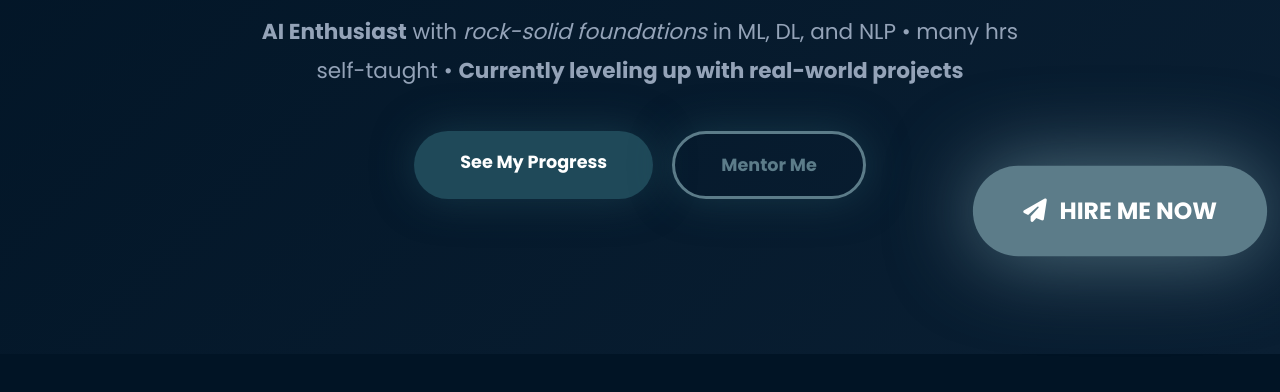
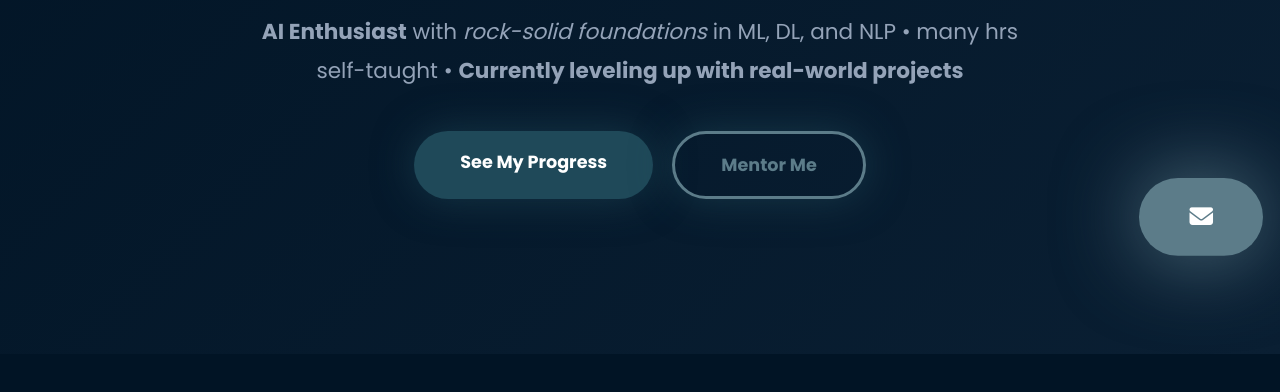
Before and after one commit to Uv1812/portfolio, a plain HTML site: page index.html in a window 1280 px wide. Shown: the part 526-918 px from the top of the page. Drawn offline with nearby package versions, Linux system fonts and the light colour scheme.

Commit message:
Update index.html

```diff
--- a/index.html
+++ b/index.html
@@ -668,11 +668,14 @@
   <i class="fas fa-paper-plane"></i> HIRE ME NOW
 </a> -->
 
-    <a href="mailto:urvishagothadiya1812@gmail.com?subject=AI/ML%20Internship%20Opportunity&body=Hi%20Urvisha,%20A%20AI%20found%20your%20portfolio%20impressive%20and%20would%20like%20to%20discuss%20opportunities.%20A%20ABest,"
+    <!-- <a href="mailto:urvishagothadiya1812@gmail.com?subject=AI/ML%20Internship%20Opportunity&body=Hi%20Urvisha,%20A%20AI%20found%20your%20portfolio%20impressive%20and%20would%20like%20to%20discuss%20opportunities.%20A%20ABest,"
    onclick="smartMail(event, 'urvishagothadiya1812@gmail.com','AI/ML Internship Opportunity', 'Hi Urvisha,\n\nI found your portfolio impressive and would like to discuss internship opportunities.\n\nBest,')"
       class="hire-btn">
       <i class="fas fa-paper-plane"></i> HIRE ME NOW
-    </a>
+    </a> -->
+    <a href="#" onclick="openSmartEmail('urvishagothadiya1812@gmail.com', 'Portfolio Inquiry', 'Hi Yash,\n\nI came across your portfolio and would love to connect.')"  class="hire-btn">
+  <i class="fas fa-envelope"></i>
+</a>
 
     <footer>
       <p>© 2025 Urvisha Gothadiya • K.S. School of Information Technology • Built with
```
